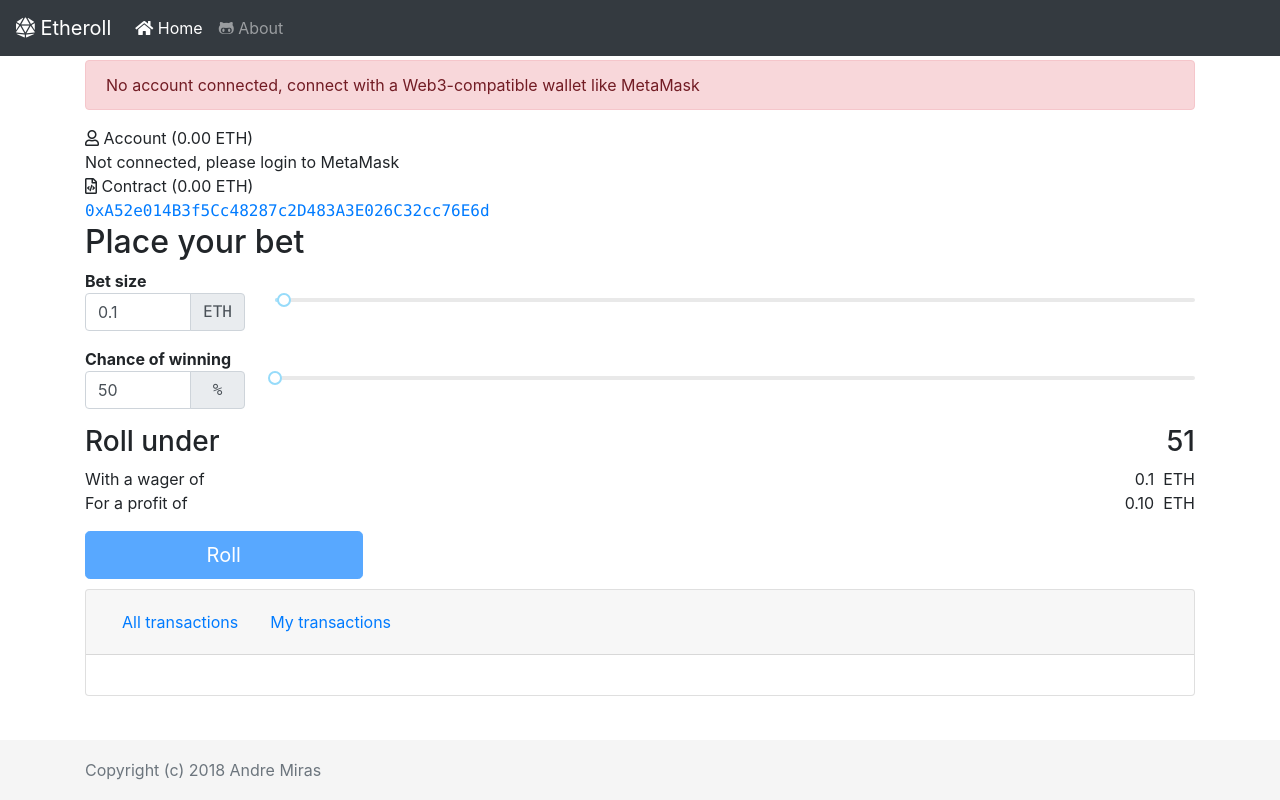
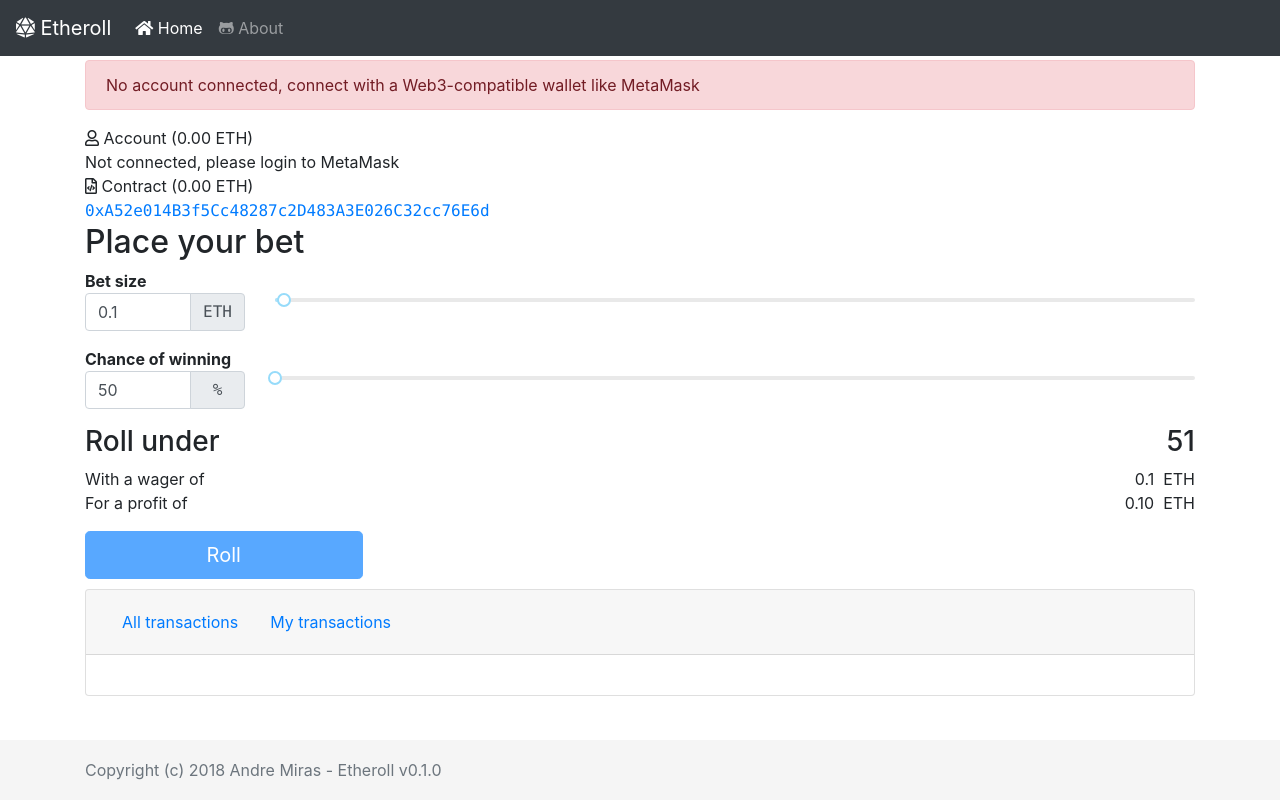
Before and after one commit to richpoteto/React_Dice_Ethereum, a React (Create React App) app: page / in a window 1280 px wide. Built offline with nearby package versions, Linux system fonts and the light colour scheme.

Commit message:
Adds version string to the footers

```diff
--- a/src/components/Footers.jsx
+++ b/src/components/Footers.jsx
@@ -1,11 +1,15 @@
 import React from 'react';
 import './css/Footers.css';
+import { version } from '../../package.json';
 
 function Footers() {
   return (
     <footer className="Footers d-none d-md-block">
       <div className="container">
-        <span className="text-muted">Copyright (c) 2018 Andre Miras</span>
+        <span className="text-muted">
+          Copyright (c) 2018 Andre Miras - Etheroll v
+          {version}
+        </span>
       </div>
     </footer>
   );
```
